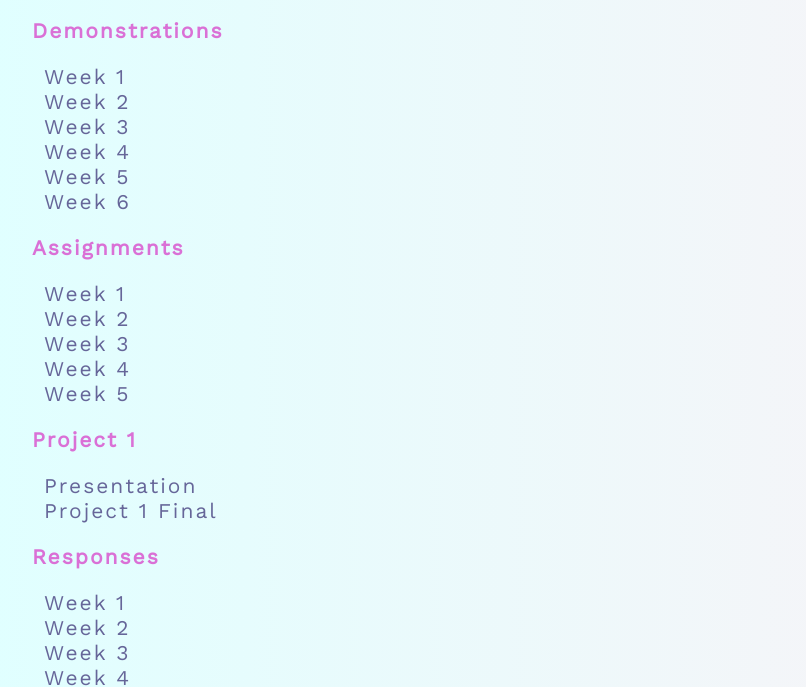
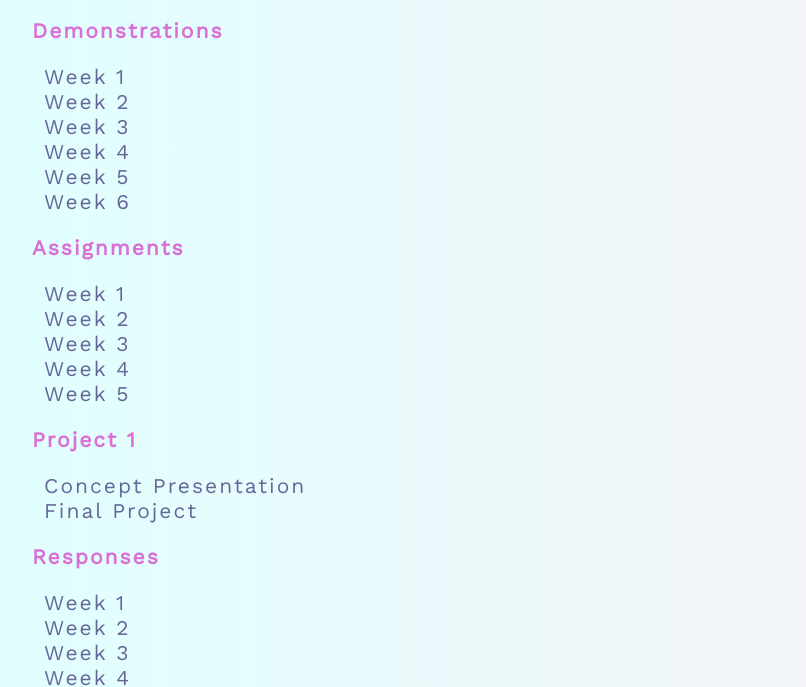
Before and after one commit to kmirabelli/web2018_MirabelliKatelyn, a plain HTML site: page index.html in a window 1280 px wide. Shown: the part 110-797 px from the top of the page, without its empty margins (8-814 px from the left). Drawn offline with nearby package versions, Linux system fonts and the light colour scheme.

Commit message:
Add files via upload

```diff
--- a/index.html
+++ b/index.html
@@ -50,6 +50,7 @@
             }
         }
     </style>
+    <link rel="shortcut icon" href="images/favicon.ico" type="images/x-icon">
     <link href="https://fonts.googleapis.com/css?family=Work+Sans" rel="stylesheet">
     </head>
 
@@ -71,8 +72,8 @@
     <li><a href="https://www.katelynmirabelli.com/web2018_MirabelliKatelyn/exercise_04/" target="_blank">Week 4</a></li>
     <li><a href="https://www.katelynmirabelli.com/web2018_MirabelliKatelyn/exercise_05/" target="_blank">Week 5</a></li>
 <h3>Project 1</h3>
-    <li><a href="https://www.katelynmirabelli.com/web2018_MirabelliKatelyn/project_01_concept/Interaction_Tool_Presentation.pdf" target="_blank">Presentation</a></li>
-    <li><a href="https://www.katelynmirabelli.com/web2018_MirabelliKatelyn/project_01_final/" target="_blank">Project 1 Final</a></li>
+    <li><a href="https://www.katelynmirabelli.com/web2018_MirabelliKatelyn/project_01_concept/Interaction_Tool_Presentation.pdf" target="_blank">Concept Presentation</a></li>
+    <li><a href="https://www.katelynmirabelli.com/web2018_MirabelliKatelyn/project_01_final/" target="_blank">Final Project</a></li>
 <!--
 <h3>Project 2</h3>
     <li><a href="https://www.katelynmirabelli.com/web2018_MirabelliKatelyn/project_02_TK/" target="_blank">TK</a></li>
```
Also changed, not shown: images/favicon.ico (added).
